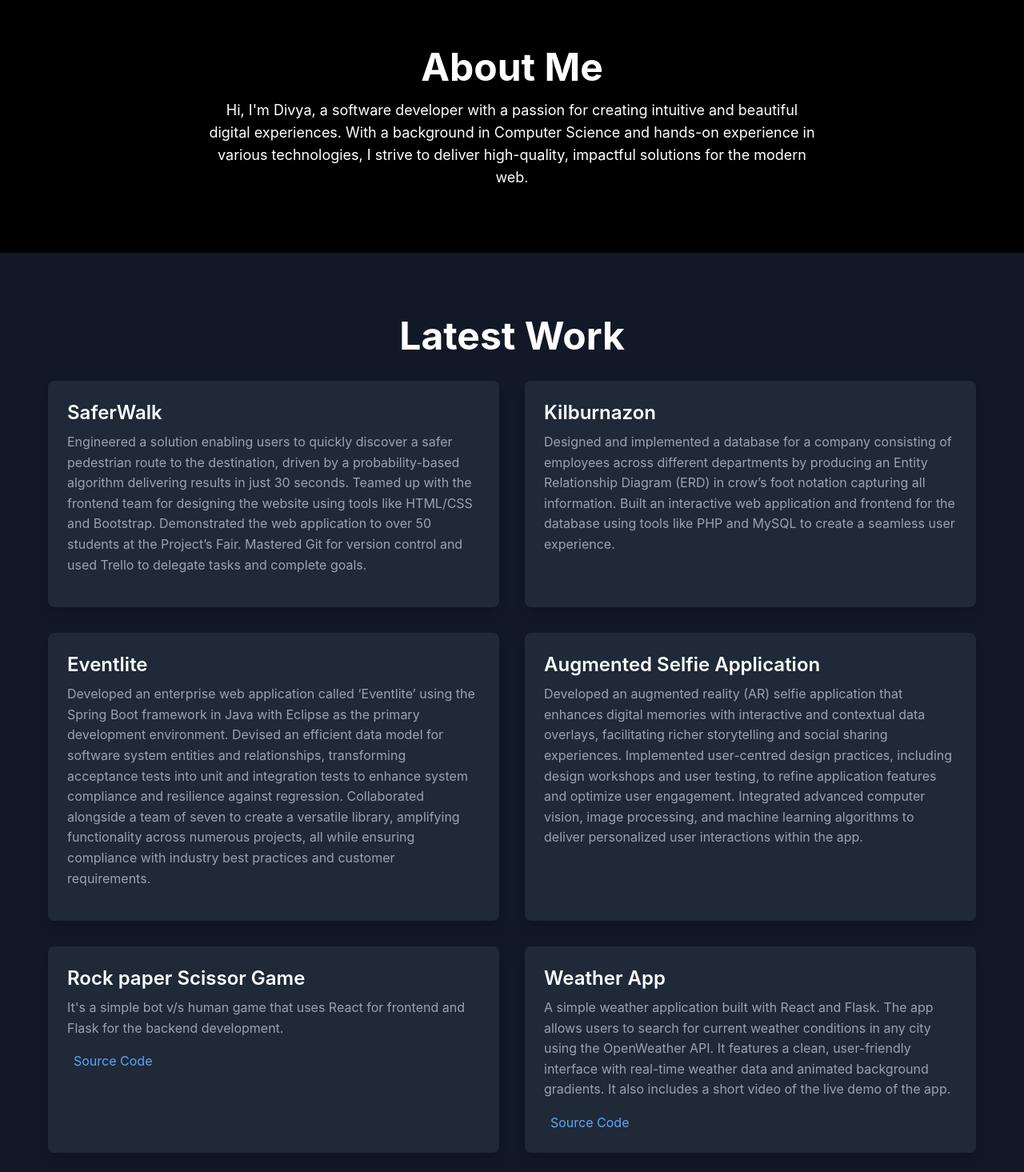
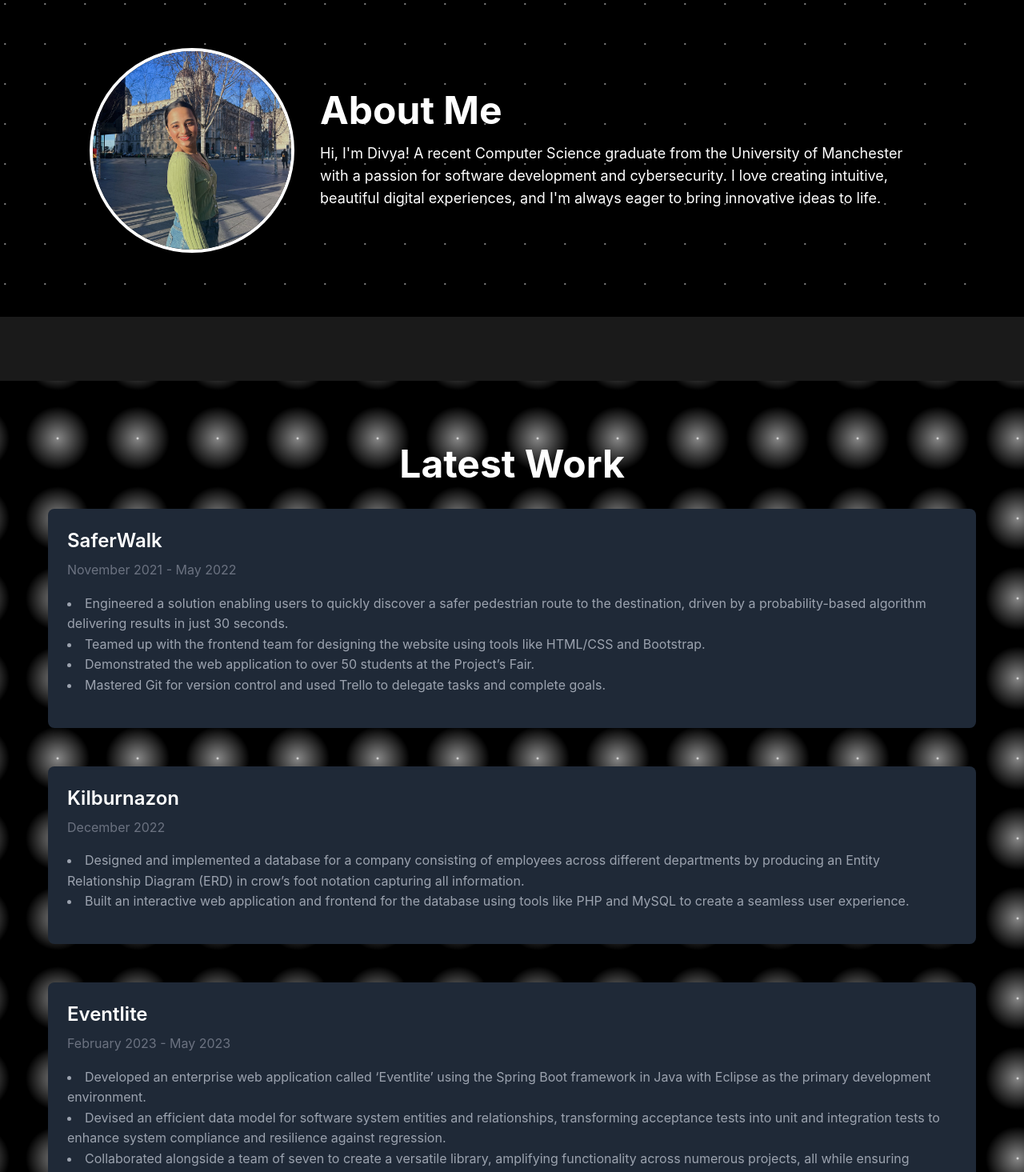
Before and after one commit to divyanair1111/Portfolio-Website, a React (Create React App) app in the folder my-portfolio/: page / in a window 1280 px wide. Shown: the part 820-2285 px from the top of the page at 80% size. Built offline with nearby package versions, Linux system fonts and the light colour scheme.

Commit message:
fixed about and latest work section

```diff
--- a/my-portfolio/package.json
+++ b/my-portfolio/package.json
@@ -6,6 +6,7 @@
     "@testing-library/jest-dom": "^5.17.0",
     "@testing-library/react": "^13.4.0",
     "@testing-library/user-event": "^13.5.0",
+    "framer-motion": "^11.3.28",
     "react": "^18.3.1",
     "react-dom": "^18.3.1",
     "react-scripts": "^5.0.1",
--- /dev/null
+++ b/my-portfolio/src/components/About.css
@@ -0,0 +1,20 @@
+.minimal-star-field {
+    position: absolute;
+    top: 0;
+    left: 0;
+    width: 100%;
+    height: 100%;
+    background: radial-gradient(circle, #ffffff 1px, transparent 1px) repeat;
+    background-size: 50px 50px; /* Fewer stars, spaced out */
+    opacity: 0.5; /* Make stars less intense */
+    animation: subtleMove 60s linear infinite; /* Slow, subtle movement */
+  }
+
+  @keyframes subtleMove {
+    from {
+      transform: translateX(0);
+    }
+    to {
+      transform: translateX(-50%);
+    }
+  }
--- a/my-portfolio/src/components/About.js
+++ b/my-portfolio/src/components/About.js
@@ -1,15 +1,29 @@
 import React from 'react';
+import divyaImage from './divya.jpg';
+import './About.css';
 
 const About = () => {
   return (
-    <section id="about" className="bg-black py-20 text-white">
-      <div className="container mx-auto text-center">
-        <h2 className="text-5xl font-bold mb-4">About Me</h2>
-        <p className="text-lg max-w-3xl mx-auto">
-          Hi, I'm Divya, a software developer with a passion for creating intuitive and beautiful digital experiences.
-          With a background in Computer Science and hands-on experience in various technologies, I strive to deliver
-          high-quality, impactful solutions for the modern web.
-        </p>
+    <section id="about" className="relative bg-black py-20 text-white overflow-hidden mb-20">
+      <div className="container mx-auto text-center md:text-left flex flex-col md:flex-row items-center justify-center relative z-10">
+        <div className="mb-8 md:mb-0 md:mr-8">
+          <img
+            src={divyaImage}
+            alt="Divya Nair"
+            className="w-64 h-64 object-cover rounded-full mx-auto md:mx-0 border-4 border-white"
+          />
+        </div>
+        <div className="text-lg max-w-3xl">
+          <h2 className="text-5xl font-bold mb-4">About Me</h2>
+          <p>
+            Hi, I'm Divya! A recent Computer Science graduate from the University of Manchester with a passion for software development and cybersecurity. I love creating intuitive, beautiful digital experiences, and I'm always eager to bring innovative ideas to life.
+          </p>
+        </div>
+      </div>
+
+      {/* Minimal Starry Background */}
+      <div className="absolute inset-0 z-0">
+        <div className="minimal-star-field"></div> {/* Subtle star field with fewer stars */}
       </div>
     </section>
   );
--- /dev/null
+++ b/my-portfolio/src/components/Projects.css
@@ -0,0 +1,13 @@
+.star-field {
+    background: black;
+    background-image: radial-gradient(white, rgba(255,255,255,.5) 2px, transparent 40px);
+    background-size: 100px 100px;
+    height: 100%;
+    width: 100%;
+    animation: move-stars 200s linear infinite;
+  }
+
+  @keyframes move-stars {
+    from {background-position: 0 0;}
+    to {background-position: 10000px 10000px;}
+  }
--- a/my-portfolio/src/components/Projects.js
+++ b/my-portfolio/src/components/Projects.js
@@ -1,65 +1,102 @@
 import React from 'react';
+import { motion } from 'framer-motion';
+import './Projects.css'; // Ensure this contains the necessary CSS for the star background
 
 const Projects = () => {
   const projects = [
     {
       title: 'SaferWalk',
-      description: `Engineered a solution enabling users to quickly discover a safer pedestrian route to the destination, driven by a probability-based algorithm delivering results in just 30 seconds.
-                    Teamed up with the frontend team for designing the website using tools like HTML/CSS and Bootstrap.
-                    Demonstrated the web application to over 50 students at the Project’s Fair.
-                    Mastered Git for version control and used Trello to delegate tasks and complete goals.`,
+      date: 'November 2021 - May 2022',
+      description: [
+        'Engineered a solution enabling users to quickly discover a safer pedestrian route to the destination, driven by a probability-based algorithm delivering results in just 30 seconds.',
+        'Teamed up with the frontend team for designing the website using tools like HTML/CSS and Bootstrap.',
+        'Demonstrated the web application to over 50 students at the Project’s Fair.',
+        'Mastered Git for version control and used Trello to delegate tasks and complete goals.',
+      ],
     },
     {
       title: 'Kilburnazon',
-      description: `Designed and implemented a database for a company consisting of employees across different departments by producing an Entity Relationship Diagram (ERD) in crow’s foot notation capturing all information.
-                    Built an interactive web application and frontend for the database using tools like PHP and MySQL to create a seamless user experience.`,
+      date: 'December 2022',
+      description: [
+        'Designed and implemented a database for a company consisting of employees across different departments by producing an Entity Relationship Diagram (ERD) in crow’s foot notation capturing all information.',
+        'Built an interactive web application and frontend for the database using tools like PHP and MySQL to create a seamless user experience.',
+      ],
     },
     {
       title: 'Eventlite',
-      description: `Developed an enterprise web application called ‘Eventlite’ using the Spring Boot framework in Java with Eclipse as the primary development environment.
-                    Devised an efficient data model for software system entities and relationships, transforming acceptance tests into unit and integration tests to enhance system compliance and resilience against regression.
-                    Collaborated alongside a team of seven to create a versatile library, amplifying functionality across numerous projects, all while ensuring compliance with industry best practices and customer requirements.`,
+      date: 'February 2023 - May 2023',
+      description: [
+        'Developed an enterprise web application called ‘Eventlite’ using the Spring Boot framework in Java with Eclipse as the primary development environment.',
+        'Devised an efficient data model for software system entities and relationships, transforming acceptance tests into unit and integration tests to enhance system compliance and resilience against regression.',
+        'Collaborated alongside a team of seven to create a versatile library, amplifying functionality across numerous projects, all while ensuring compliance with industry best practices and customer requirements.',
+      ],
     },
     {
       title: 'Augmented Selfie Application',
-      description: `Developed an augmented reality (AR) selfie application that enhances digital memories with interactive and contextual data overlays, facilitating richer storytelling and social sharing experiences.
-                    Implemented user-centred design practices, including design workshops and user testing, to refine application features and optimize user engagement.
-                    Integrated advanced computer vision, image processing, and machine learning algorithms to deliver personalized user interactions within the app.`,
+      date: 'October 2023 - March 2024',
+      description: [
+        'Developed an augmented reality (AR) selfie application that enhances digital memories with interactive and contextual data overlays, facilitating richer storytelling and social sharing experiences.',
+        'Implemented user-centred design practices, including design workshops and user testing, to refine application features and optimize user engagement.',
+        'Integrated advanced computer vision, image processing, and machine learning algorithms to deliver personalized user interactions within the app.',
+      ],
     },
     {
       title: 'Rock paper Scissor Game',
-      description: `It's a simple bot v/s human game that uses React for frontend and Flask for the backend development.`,
-      // demoLink: '', // Leave empty if there's no live demo link
+      date: 'July 2024',
+      description: [
+        'It\'s a simple bot v/s human game that uses React for frontend and Flask for the backend development.',
+      ],
       codeLink: 'https://github.com/divyanair1111/RockPaperScissorGame',
     },
     {
       title: 'Weather App',
-      description: `A simple weather application built with React and Flask. The app allows users to search for current weather conditions in any city using the OpenWeather API. It features a clean, user-friendly interface with real-time weather data and animated background gradients. It also includes a short video of the live demo of the app.`,
-      // demoLink: '', // Leave empty if there's no live demo link
+      date: 'August 2024',
+      description: [
+        'A simple weather application built with React and Flask. The app allows users to search for current weather conditions in any city using the OpenWeather API.',
+        'It features a clean, user-friendly interface with real-time weather data and animated background gradients.',
+        'It also includes a short video of the live demo of the app.',
+      ],
       codeLink: 'https://github.com/divyanair1111/Weather-App',
     },
   ];
 
   return (
-    <section id="projects" className="bg-gray-900 py-20 text-white">
-      <div className="container mx-auto">
+    <section id="projects" className="relative bg-gray-900 py-20 text-white overflow-hidden">
+      <div className="container mx-auto relative z-10">
         <h2 className="text-5xl font-bold mb-8 text-center">Latest Work</h2>
-        <div className="grid grid-cols-1 md:grid-cols-2 lg:grid-cols-2 gap-8">
+        <div className="space-y-12">
           {projects.map((project, index) => (
-            <div key={index} className="bg-gray-800 rounded-lg overflow-hidden shadow-lg transform hover:scale-105 transition duration-300">
-              <div className="p-6">
-                <h3 className="text-2xl font-semibold mb-2">{project.title}</h3>
-                <p className="text-gray-400 mb-4">{project.description}</p>
-                {project.demoLink && (
-                  <a href={project.demoLink} className="text-blue-400 hover:underline">Live Demo</a>
-                )}
-                {project.codeLink && (
-                  <a href={project.codeLink} className="text-blue-400 hover:underline ml-2">Source Code</a>
-                )}
+            <motion.div
+              key={index}
+              className="bg-gray-800 rounded-lg p-6 shadow-lg"
+              initial={{ opacity: 0, y: 50 }}
+              animate={{ opacity: 1, y: 0 }}
+              transition={{ duration: 0.5, delay: index * 0.1 }}
+            >
+              <div className="flex flex-col md:flex-row justify-between">
+                <div>
+                  <h3 className="text-2xl font-semibold mb-2">{project.title}</h3>
+                  <p className="text-gray-500 mb-4">{project.date}</p>
+                  <ul className="list-disc list-inside text-gray-400 mb-4">
+                    {project.description.map((point, i) => (
+                      <li key={i}>{point}</li>
+                    ))}
+                  </ul>
+                </div>
+                <div className="mt-4 md:mt-0">
+                  {project.codeLink && (
+                    <a href={project.codeLink} className="text-blue-400 hover:underline ml-2">Source Code</a>
+                  )}
+                </div>
               </div>
-            </div>
+            </motion.div>
           ))}
         </div>
+      </div>
+
+      {/* Starry Background */}
+      <div className="absolute inset-0 z-0">
+        <div className="star-field"></div>
       </div>
     </section>
   );
--- a/my-portfolio/src/components/Skills.js
+++ b/my-portfolio/src/components/Skills.js
@@ -1,13 +1,13 @@
 import React from 'react';
 
 const Skills = () => {
-  const skills = ['Python', 'Java', 'JavaScript', 'ReactJS', 'Flask', 'PHP', 'CSS', 'HTML', 'MySQL', 'Tailwind CSS', 'Kivy','Git'];
+  const skills = ['Python', 'Java', 'JavaScript', 'ReactJS', 'Flask', 'PHP', 'CSS', 'HTML', 'MySQL', 'Tailwind CSS', 'Kivy', 'Git'];
 
   return (
     <section id="skills" className="bg-black py-20 text-white">
       <div className="container mx-auto text-center">
         <h2 className="text-5xl font-bold mb-8">Skills & Technologies</h2>
-        <div className="flex flex-wrap justify-center space-x-4">
+        <div className="flex flex-wrap justify-center gap-4">
           {skills.map((skill, index) => (
             <span key={index} className="bg-gray-800 px-4 py-2 rounded-lg text-lg font-semibold shadow-lg">
               {skill}
```
Also changed, not shown: my-portfolio/src/components/divya.jpg (added), 1 other file (tests, documents, lock files or other folders).
